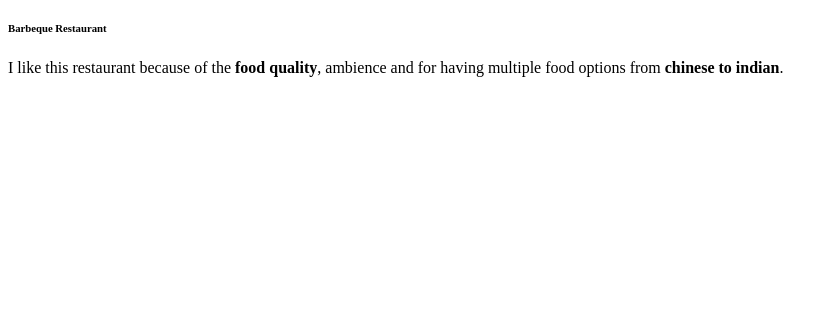
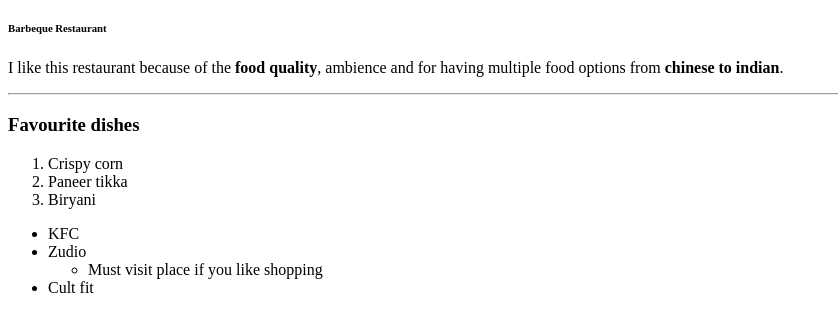
Before and after one commit to 44-563-Web-Apps-S24/44563-webapps-s24-assignment3-Sushma-362, a plain HTML site: page index.html in a window 1280 px wide. Shown: the part 61-392 px from the top of the page, without its empty margins (0-838 px from the left). Drawn offline with Linux system fonts and the light colour scheme.

Commit message:
Update index.html

```diff
--- a/index.html
+++ b/index.html
@@ -11,6 +11,22 @@
 <body>
     <h6>Barbeque Restaurant</h6>
     <p>I like this restaurant because of the <strong>food quality</strong>, ambience and for having multiple food options from <strong>chinese to indian</strong>.</p>
+    <hr></hr>
+    <h3>Favourite dishes</h3>
+    <ol>
+        <li>Crispy corn</li>
+        <li>Paneer tikka</li>
+        <li>Biryani</li>
+    </ol>
+    <ul>
+        <li>KFC</li>
+        <li>Zudio</li>
+            <ul>
+                <li>Must visit place if you like shopping</li>
+            </ul>
+        <li>Cult fit</li>
+    </ul>
+
 </body>
 
 </html>
```
